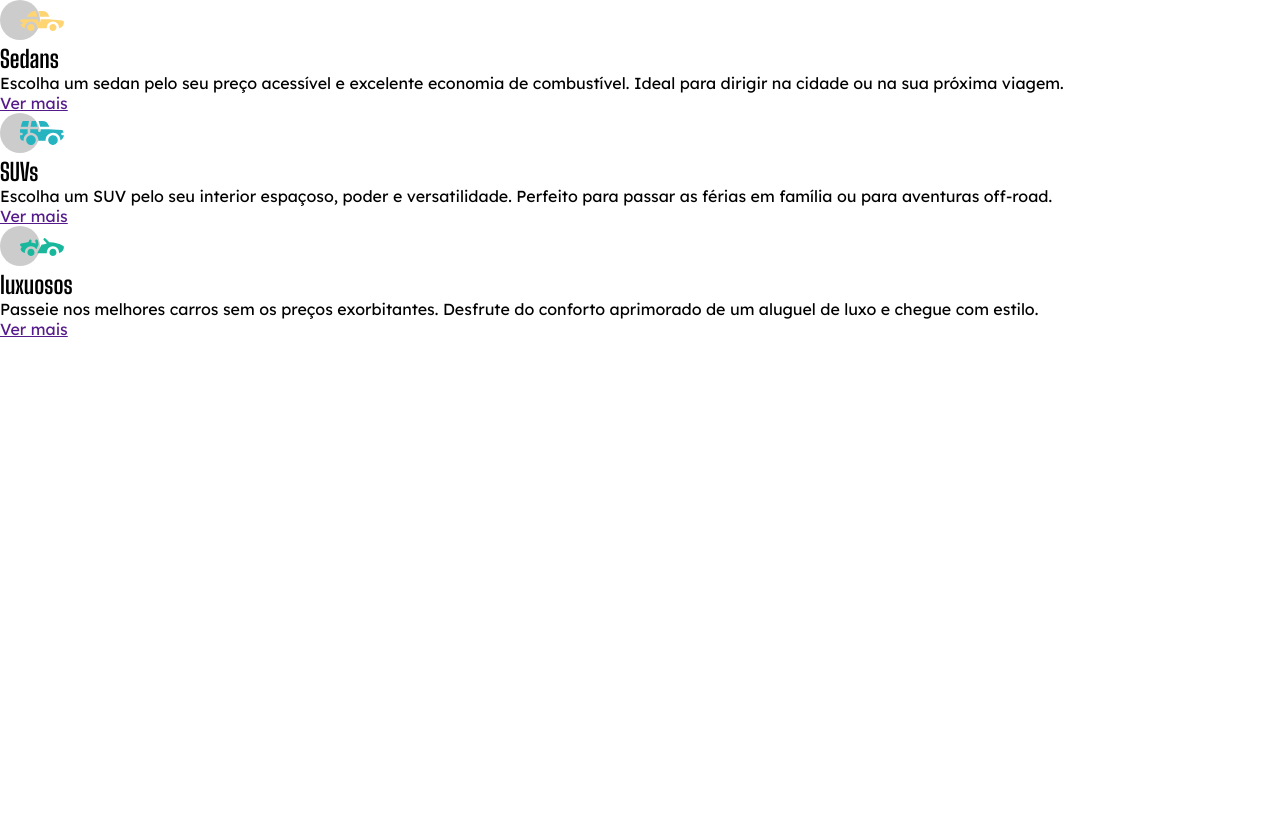
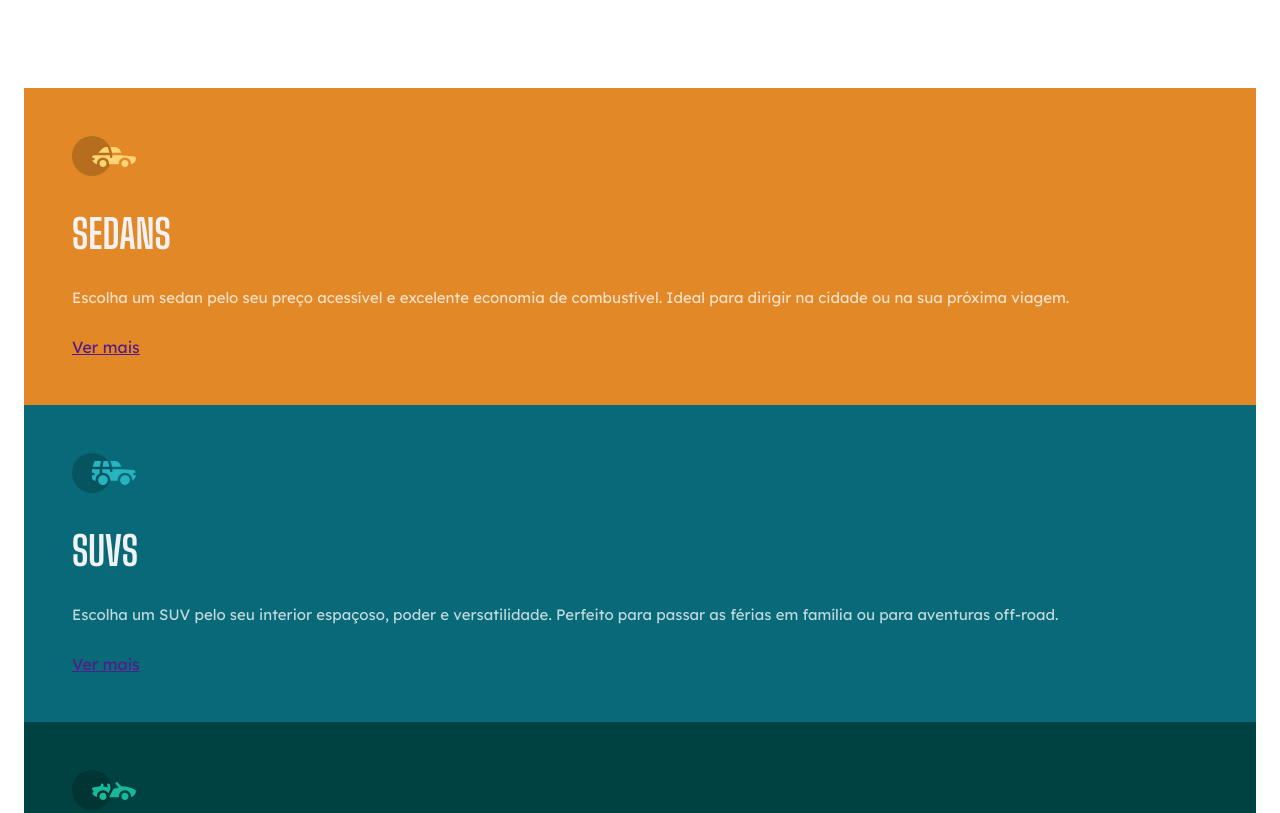
Before and after one commit to marcela-rodrigues/carros, a plain HTML site: page index.html in a window 1280 px wide. Shown: the top 813 px of the page. Drawn offline with Linux system fonts and the light colour scheme.

Commit message:
desenvolvimento do CSS

```diff
--- a/style.css
+++ b/style.css
@@ -7,20 +7,47 @@
 :root {
     --orange: #e38826;
     --cyan: #086978;
-    --dark-cyan: 004241;
+    --dark-cyan: #004241;
     --gray: #f2f2f2;
     --transparent-white: rgba(255, 255, 255, 0.75);
+}
+
+body {
+    padding: 5.5rem 1.5rem;
 }
 
 
 h2 {
     font-family: 'Big Shoulders Display', sans-serif;
+    text-transform: uppercase;
+    font-size: 2.5rem;
+    color: var(--gray);
+    margin-block: 1.875rem;
 }
 
 p {
     font-family: 'Lexend Deca', sans-serif;
+    font-size: 0.9375rem;
+    color: var(--transparent-white);
+    margin-bottom: 1.875rem;
 }
 
 a {
     font-family: 'Lexend Deca', sans-serif;
 }
+
+section {
+    padding: 3rem;
+}
+
+.sedans {
+    background: var(--orange);
+}
+
+.suvs {
+    background: var(--cyan);
+}
+
+.luxuosos {
+    background: var(--dark-cyan);
+}
```
